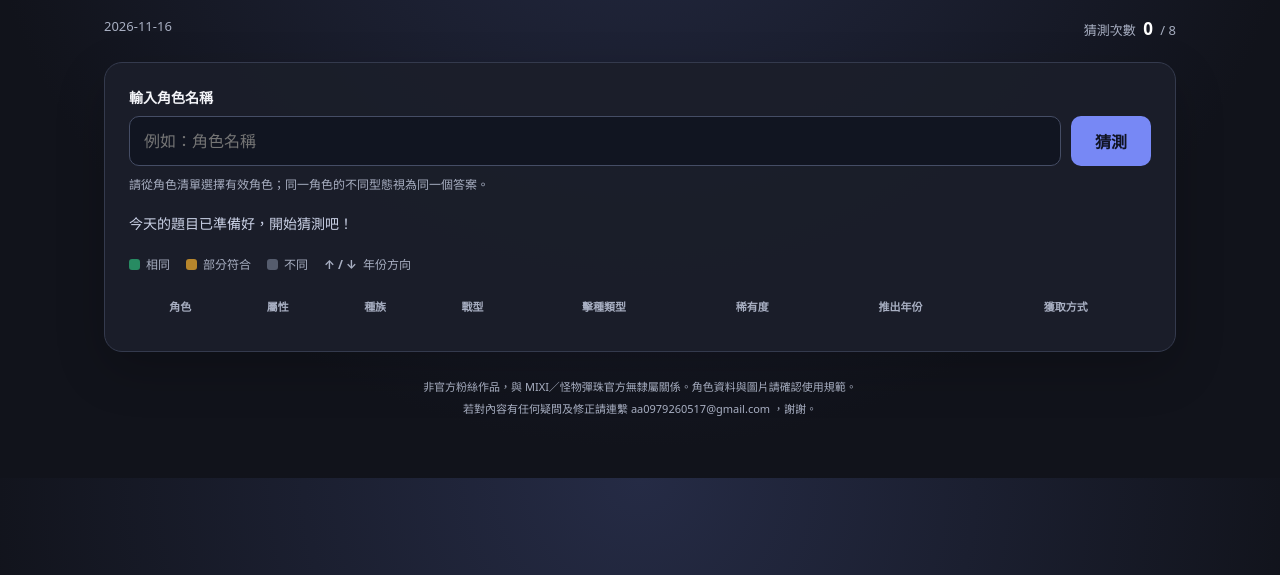
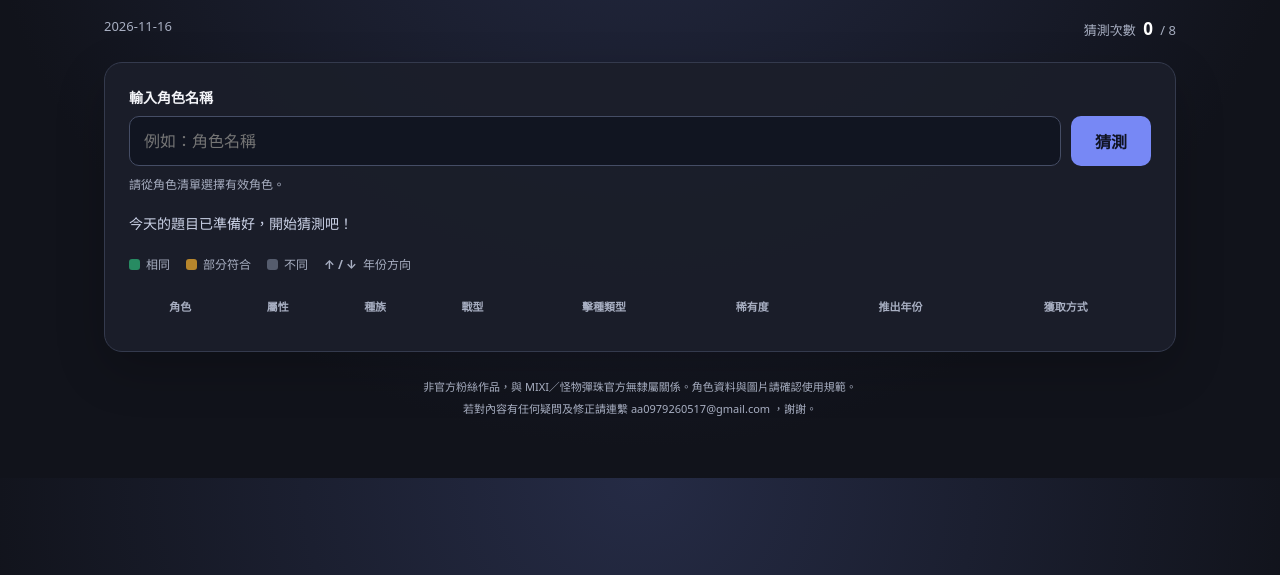
Before and after one commit to Hongyi0517/MS_guessing_simulator, a plain HTML site: page index.html in a window 1280 px wide. Shown: the part 225-800 px from the top of the page. Drawn offline with Linux system fonts and the light colour scheme.

Commit message:
文本優化

```diff
--- a/index.html
+++ b/index.html
@@ -46,7 +46,7 @@
 
             <button type="submit" id="guess-button">猜測</button>
           </div>
-        <p class="hint">請從角色清單選擇有效角色；同一角色的不同型態視為同一個答案。</p>
+        <p class="hint">請從角色清單選擇有效角色。</p>
       </form>
 
       <div id="message" class="message" role="status" aria-live="polite">載入角色資料中…</div>
```
